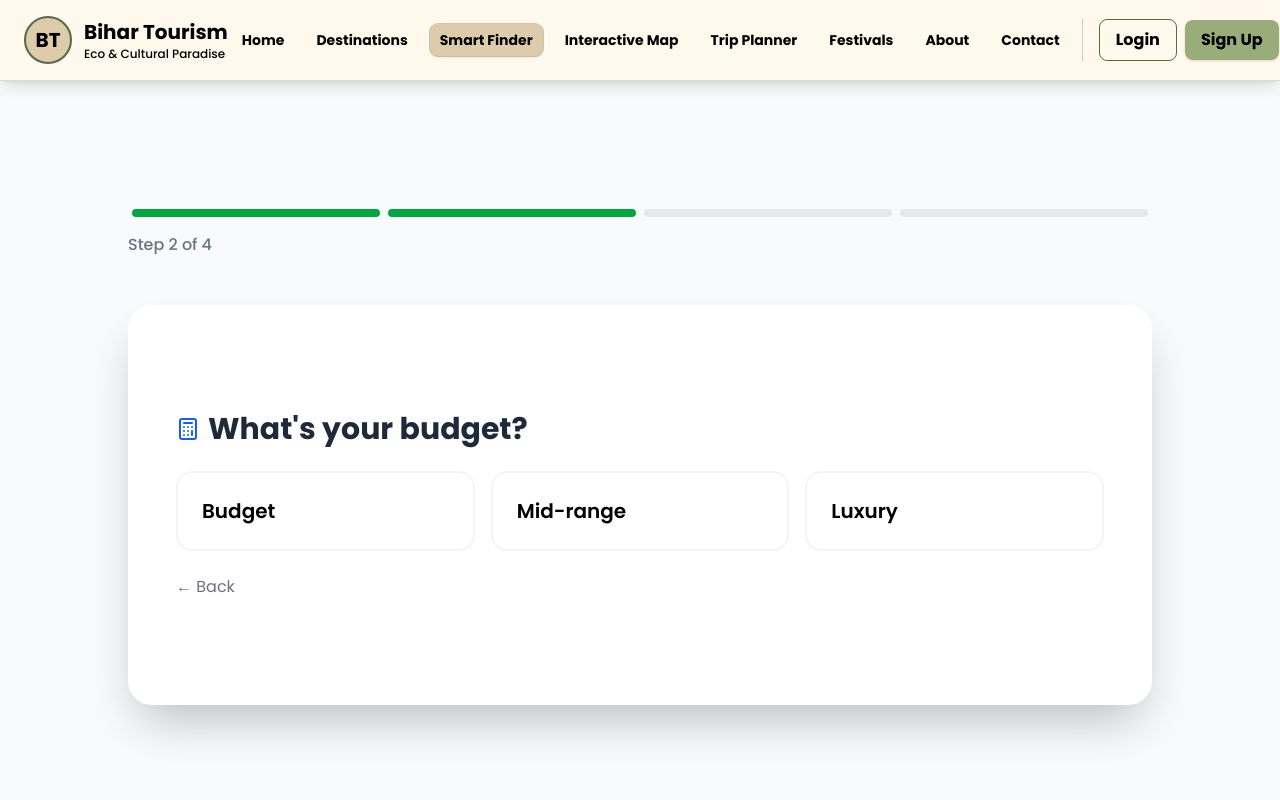
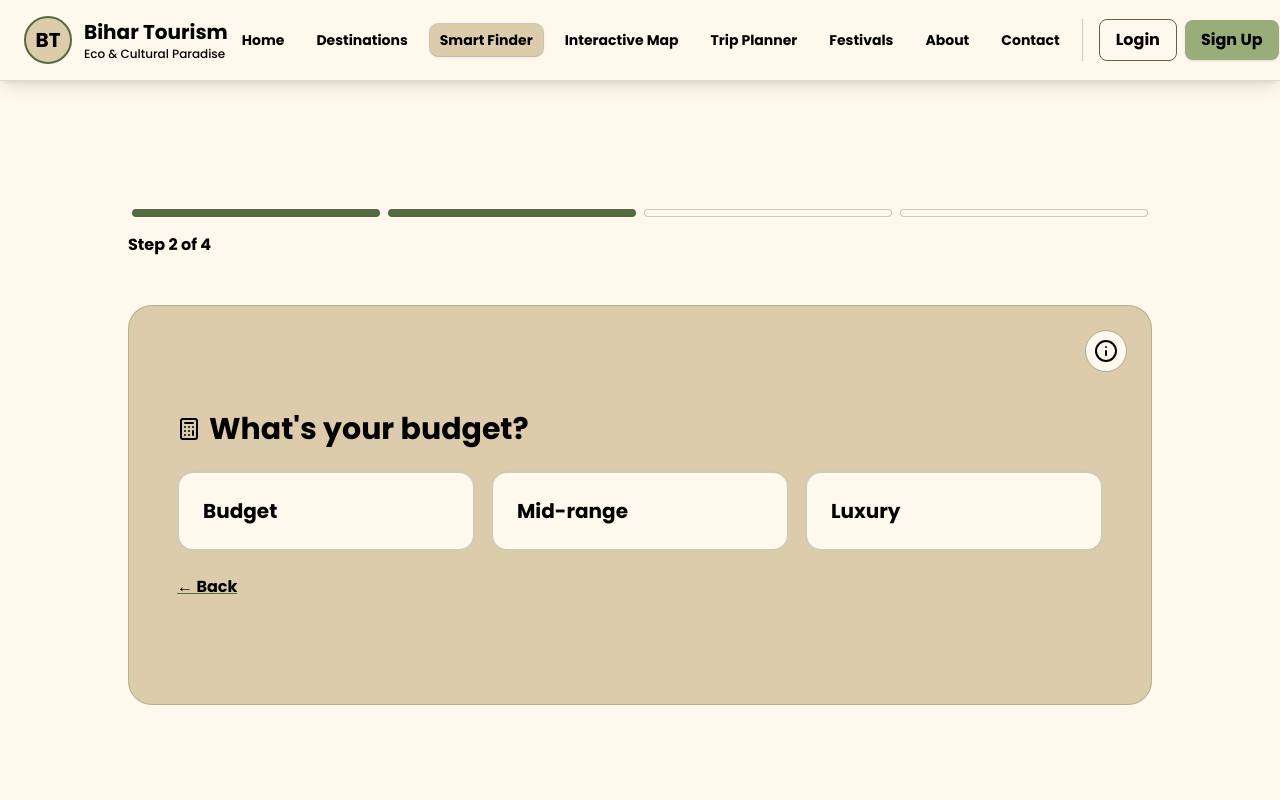
Before and after one commit to abhi170212/Capstone-Project, a Next.js app in the folder bihar-tourism/: page /smart-finder in a window 1280 px wide. Both pictures are taken after a click on the button "Eco Tourism". Shown: the top 800 px of the page. Built offline with nearby package versions, Linux system fonts and the light colour scheme.

Commit message:
Smart finder modified

```diff
--- a/bihar-tourism/src/app/globals.css
+++ b/bihar-tourism/src/app/globals.css
@@ -34,6 +34,11 @@
 body {
   background: var(--background);
   color: var(--foreground);
+}
+
+::selection {
+  background-color: var(--primary-olive);
+  color: var(--bg-cream);
 }
 
 /* Custom scrollbar */
--- a/bihar-tourism/src/app/smart-finder/page.tsx
+++ b/bihar-tourism/src/app/smart-finder/page.tsx
@@ -5,7 +5,7 @@ import { motion, AnimatePresence } from 'framer-motion';
 import { recommendationApi } from '@/lib/api';
 import { Destination } from '@/types';
 import DestinationCard from '@/components/DestinationCard';
-import { Sparkles, MapPin, Calculator, Wind, Search } from 'lucide-react';
+import { Sparkles, MapPin, Calculator, Wind, Search, Info } from 'lucide-react';
 
 const TRAVEL_TYPES = ['Eco Tourism', 'Cultural Tourism', 'Religious'];
 const BUDGET_OPTIONS = ['Budget', 'Mid-range', 'Luxury'];
@@ -23,6 +23,7 @@ export default function SmartFinder() {
   const [recommendations, setRecommendations] = useState<Destination[]>([]);
   const [loading, setLoading] = useState(false);
   const [searched, setSearched] = useState(false);
+  const [showInfoModal, setShowInfoModal] = useState(false);
 
   const handleInterestToggle = (interest: string) => {
     setPreferences(prev => ({
@@ -74,8 +75,8 @@ export default function SmartFinder() {
             exit={{ opacity: 0, x: -20 }}
             className="space-y-6"
           >
-            <h2 className="text-3xl font-bold text-gray-800 flex items-center gap-2">
-              <MapPin className="text-green-600" /> What's your travel style?
+            <h2 className="text-3xl font-bold text-black flex items-center gap-2">
+              <MapPin className="text-black" /> What's your travel style?
             </h2>
             <div className="grid grid-cols-1 md:grid-cols-3 gap-4">
               {TRAVEL_TYPES.map(type => (
@@ -85,13 +86,13 @@ export default function SmartFinder() {
                     setPreferences({ ...preferences, travelType: type });
                     setStep(2);
                   }}
-                  className={`p-6 rounded-2xl border-2 transition-all duration-300 text-left ${
+                  className={`p-6 rounded-2xl border-2 transition-all duration-300 text-left shadow-none ${
                     preferences.travelType === type
-                      ? 'border-green-600 bg-green-50 text-green-700 shadow-md'
-                      : 'border-gray-100 hover:border-green-300 hover:bg-gray-50'
+                      ? 'border-[#546B41] bg-[#99AD7A] text-black'
+                      : 'border-[#546B41]/30 bg-[#FFF8EC] text-black hover:bg-[#99AD7A]/50'
                   }`}
                 >
-                  <span className="text-xl font-semibold">{type}</span>
+                  <span className="text-xl font-bold">{type}</span>
                 </button>
               ))}
             </div>
@@ -105,8 +106,8 @@ export default function SmartFinder() {
             exit={{ opacity: 0, x: -20 }}
             className="space-y-6"
           >
-            <h2 className="text-3xl font-bold text-gray-800 flex items-center gap-2">
-              <Calculator className="text-blue-600" /> What's your budget?
+            <h2 className="text-3xl font-bold text-black flex items-center gap-2">
+              <Calculator className="text-black" /> What's your budget?
             </h2>
             <div className="grid grid-cols-1 md:grid-cols-3 gap-4">
               {BUDGET_OPTIONS.map(opt => (
@@ -116,17 +117,17 @@ export default function SmartFinder() {
                     setPreferences({ ...preferences, budget: opt });
                     setStep(3);
                   }}
-                  className={`p-6 rounded-2xl border-2 transition-all duration-300 text-left ${
+                  className={`p-6 rounded-2xl border-2 transition-all duration-300 text-left shadow-none ${
                     preferences.budget === opt
-                      ? 'border-blue-600 bg-blue-50 text-blue-700 shadow-md'
-                      : 'border-gray-100 hover:border-blue-300 hover:bg-gray-50'
+                      ? 'border-[#546B41] bg-[#99AD7A] text-black'
+                      : 'border-[#546B41]/30 bg-[#FFF8EC] text-black hover:bg-[#99AD7A]/50'
                   }`}
                 >
-                  <span className="text-xl font-semibold">{opt}</span>
+                  <span className="text-xl font-bold">{opt}</span>
                 </button>
               ))}
             </div>
-            <button onClick={() => setStep(1)} className="text-gray-500 hover:text-gray-700">← Back</button>
+            <button onClick={() => setStep(1)} className="text-black font-bold underline decoration-[#546B41] hover:text-[#546B41]">← Back</button>
           </motion.div>
         );
       case 3:
@@ -137,8 +138,8 @@ export default function SmartFinder() {
             exit={{ opacity: 0, x: -20 }}
             className="space-y-6"
           >
-            <h2 className="text-3xl font-bold text-gray-800 flex items-center gap-2">
-              <Wind className="text-orange-600" /> Preferred visiting season?
+            <h2 className="text-3xl font-bold text-black flex items-center gap-2">
+              <Wind className="text-black" /> Preferred visiting season?
             </h2>
             <div className="grid grid-cols-2 md:grid-cols-5 gap-4">
               {SEASONS.map(s => (
@@ -148,17 +149,17 @@ export default function SmartFinder() {
                     setPreferences({ ...preferences, season: s });
                     setStep(4);
                   }}
-                  className={`p-4 rounded-2xl border-2 transition-all duration-300 text-center ${
+                  className={`p-4 rounded-2xl border-2 transition-all duration-300 text-center shadow-none ${
                     preferences.season === s
-                      ? 'border-orange-600 bg-orange-50 text-orange-700 shadow-md'
-                      : 'border-gray-100 hover:border-orange-300 hover:bg-gray-50'
+                      ? 'border-[#546B41] bg-[#99AD7A] text-black'
+                      : 'border-[#546B41]/30 bg-[#FFF8EC] text-black hover:bg-[#99AD7A]/50'
                   }`}
                 >
-                  <span className="font-semibold">{s}</span>
+                  <span className="font-bold">{s}</span>
                 </button>
               ))}
             </div>
-            <button onClick={() => setStep(2)} className="text-gray-500 hover:text-gray-700">← Back</button>
+            <button onClick={() => setStep(2)} className="text-black font-bold underline decoration-[#546B41] hover:text-[#546B41]">← Back</button>
           </motion.div>
         );
       case 4:
@@ -169,30 +170,30 @@ export default function SmartFinder() {
             exit={{ opacity: 0, x: -20 }}
             className="space-y-6"
           >
-            <h2 className="text-3xl font-bold text-gray-800 flex items-center gap-2">
-              <Sparkles className="text-purple-600" /> What interests you?
+            <h2 className="text-3xl font-bold text-black flex items-center gap-2">
+              <Sparkles className="text-black" /> What interests you?
             </h2>
             <div className="grid grid-cols-2 md:grid-cols-3 gap-4">
               {INTEREST_OPTIONS.map(opt => (
                 <button
                   key={opt}
                   onClick={() => handleInterestToggle(opt)}
-                  className={`p-4 rounded-2xl border-2 transition-all duration-300 text-center ${
+                  className={`p-4 rounded-2xl border-2 transition-all duration-300 text-center shadow-none ${
                     preferences.interests.includes(opt)
-                      ? 'border-purple-600 bg-purple-50 text-purple-700 shadow-md'
-                      : 'border-gray-100 hover:border-purple-300 hover:bg-gray-50'
+                      ? 'border-[#546B41] bg-[#99AD7A] text-black'
+                      : 'border-[#546B41]/30 bg-[#FFF8EC] text-black hover:bg-[#99AD7A]/50'
                   }`}
                 >
-                  <span className="font-semibold">{opt}</span>
+                  <span className="font-bold">{opt}</span>
                 </button>
               ))}
             </div>
             <div className="flex justify-between items-center pt-6">
-              <button onClick={() => setStep(3)} className="text-gray-500 hover:text-gray-700">← Back</button>
+              <button onClick={() => setStep(3)} className="text-black font-bold underline decoration-[#546B41] hover:text-[#546B41]">← Back</button>
               <button
                 onClick={findDestinations}
                 disabled={preferences.interests.length === 0 || loading}
-                className="px-10 py-4 bg-gradient-to-r from-green-600 to-blue-600 text-white rounded-full font-bold text-lg shadow-xl hover:shadow-2xl transition-all disabled:opacity-50 flex items-center gap-2"
+                className="px-10 py-4 bg-[#99AD7A] border-2 border-[#546B41] text-black rounded-lg font-bold text-lg shadow-none hover:bg-[#FFF8EC] transition-all disabled:opacity-50 flex items-center gap-2"
               >
                 {loading ? 'Finding...' : <><Search size={20} /> Find My Destinations</>}
               </button>
@@ -208,12 +209,12 @@ export default function SmartFinder() {
           >
             <div className="flex justify-between items-end">
               <div>
-                <h2 className="text-4xl font-bold text-gray-800 mb-2">Recommended for You</h2>
-                <p className="text-gray-600">Based on your preferences in {preferences.travelType}</p>
+                <h2 className="text-4xl font-bold text-black mb-2">Recommended for You</h2>
+                <p className="text-black font-medium">Based on your preferences in {preferences.travelType}</p>
               </div>
               <button
                 onClick={resetFinder}
-                className="text-green-600 font-semibold hover:underline"
+                className="text-black underline decoration-[#546B41] hover:text-[#546B41] font-bold"
               >
                 Start Over
               </button>
@@ -221,7 +222,7 @@ export default function SmartFinder() {
 
             {loading ? (
               <div className="flex justify-center py-20">
-                <div className="w-12 h-12 border-4 border-green-600 border-t-transparent rounded-full animate-spin"></div>
+                <div className="w-12 h-12 border-4 border-[#546B41] border-t-transparent rounded-full animate-spin"></div>
               </div>
             ) : recommendations.length > 0 ? (
               <div className="grid grid-cols-1 md:grid-cols-2 lg:grid-cols-3 gap-8">
@@ -237,11 +238,11 @@ export default function SmartFinder() {
                 ))}
               </div>
             ) : (
-              <div className="text-center py-20 border-2 border-dashed border-gray-200 rounded-3xl">
-                <p className="text-xl text-gray-500 mb-4">No exact matches found for your specific filters.</p>
+              <div className="text-center py-20 border-2 border-dashed border-[#546B41]/30 rounded-3xl bg-[#FFF8EC]">
+                <p className="text-xl text-black font-bold mb-4">No exact matches found for your specific filters.</p>
                 <button
                   onClick={resetFinder}
-                  className="px-8 py-3 bg-green-600 text-white rounded-full font-semibold"
+                  className="px-8 py-3 bg-[#99AD7A] text-black border border-[#546B41] hover:bg-[#FFF8EC] rounded-lg font-bold"
                 >
                   Try Different Options
                 </button>
@@ -255,7 +256,7 @@ export default function SmartFinder() {
   };
 
   return (
-    <div className="min-h-screen bg-gray-50 pt-32 pb-20 px-4">
+    <div className="min-h-screen bg-[#FFF8EC] pt-32 pb-20 px-4">
       <div className="max-w-5xl mx-auto">
         {step < 5 && (
           <div className="mb-12">
@@ -264,21 +265,70 @@ export default function SmartFinder() {
                 <div
                   key={s}
                   className={`w-1/4 h-2 rounded-full mx-1 transition-all duration-500 ${
-                    s <= step ? 'bg-green-600' : 'bg-gray-200'
+                    s <= step ? 'bg-[#546B41]' : 'bg-[#FFF8EC] border border-[#546B41]/30'
                   }`}
                 />
               ))}
             </div>
-            <p className="text-gray-500 font-medium">Step {step} of 4</p>
+            <p className="text-black font-bold">Step {step} of 4</p>
           </div>
         )}
 
-        <div className="bg-white rounded-3xl shadow-2xl p-8 md:p-12 min-h-[400px] flex flex-col justify-center">
+        <div className="bg-[#DCCCAC] rounded-3xl shadow-none border border-[#546B41]/30 p-8 md:p-12 min-h-[400px] flex flex-col justify-center relative">
+          <button
+            onClick={() => setShowInfoModal(true)}
+            className="absolute top-6 right-6 p-2 rounded-full border border-[#546B41]/50 bg-[#FFF8EC] text-black hover:bg-[#99AD7A] hover:border-[#546B41] transition-all flex items-center justify-center flex-shrink-0 group cursor-pointer"
+          >
+            <Info size={24} />
+            <span className="absolute right-full mr-3 whitespace-nowrap bg-[#546B41] text-[#FFF8EC] px-3 py-1.5 rounded-lg text-sm font-bold opacity-0 -translate-x-2 group-hover:opacity-100 group-hover:translate-x-0 transition-all pointer-events-none">
+              How to use Smart Finder
+            </span>
+          </button>
+
           <AnimatePresence mode="wait">
             {renderStep()}
           </AnimatePresence>
         </div>
       </div>
+
+      {/* Info Modal */}
+      <AnimatePresence>
+        {showInfoModal && (
+          <motion.div
+            initial={{ opacity: 0 }}
+            animate={{ opacity: 1 }}
+            exit={{ opacity: 0 }}
+            className="fixed inset-0 bg-[#FFF8EC]/70 backdrop-blur-sm z-50 flex items-center justify-center p-4"
+            onClick={() => setShowInfoModal(false)}
+          >
+            <motion.div
+              initial={{ scale: 0.9, y: 20 }}
+              animate={{ scale: 1, y: 0 }}
+              exit={{ scale: 0.9, y: 20 }}
+              onClick={(e) => e.stopPropagation()}
+              className="w-full max-w-md bg-[#DCCCAC] border-2 border-[#546B41] p-8 rounded-3xl shadow-none"
+            >
+              <div className="flex justify-between items-center mb-6">
+                <h3 className="text-2xl font-bold text-black flex items-center gap-2">
+                  <Sparkles size={24} /> How it works
+                </h3>
+              </div>
+              <ul className="text-black font-medium space-y-4 mb-8">
+                <li className="flex gap-3"><span className="font-bold text-[#546B41]">1.</span> Select your preferred <span className="font-bold">Travel Style</span>.</li>
+                <li className="flex gap-3"><span className="font-bold text-[#546B41]">2.</span> Choose a <span className="font-bold">Budget</span> that works for you.</li>
+                <li className="flex gap-3"><span className="font-bold text-[#546B41]">3.</span> Pick the ideal <span className="font-bold">Season</span> for your trip.</li>
+                <li className="flex gap-3"><span className="font-bold text-[#546B41]">4.</span> Select one or more <span className="font-bold">Interests</span> to discover your perfect destinations.</li>
+              </ul>
+              <button
+                onClick={() => setShowInfoModal(false)}
+                className="w-full py-4 bg-[#99AD7A] border border-[#546B41] font-bold text-black rounded-xl hover:bg-[#FFF8EC] transition-colors shadow-none text-lg"
+              >
+                Let's Start!
+              </button>
+            </motion.div>
+          </motion.div>
+        )}
+      </AnimatePresence>
     </div>
   );
 }
```
